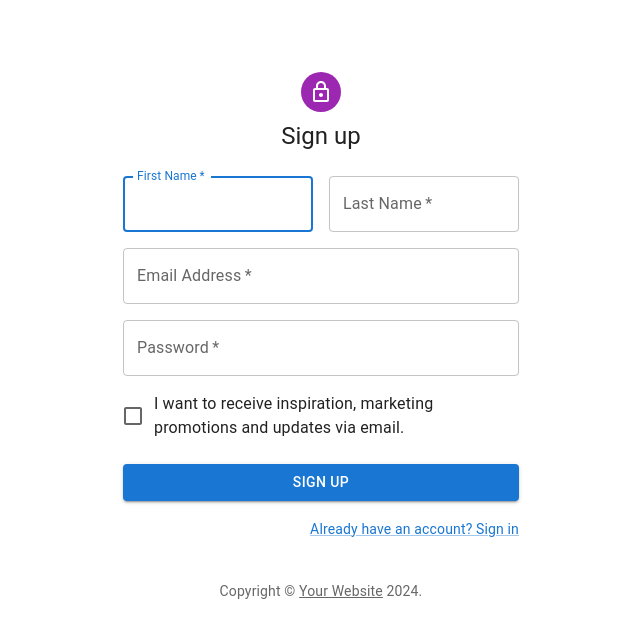
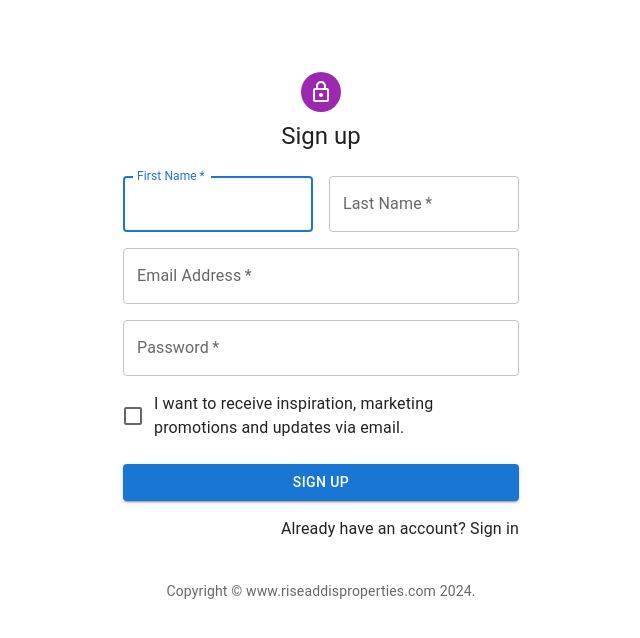
Before and after one commit to Melka1/riseaddis-realestate, a Next.js app: page /signup in a window 1280 px wide. Shown: the top 638 px of the page, without its empty margins (319-959 px from the left). Built offline with nearby package versions, Linux system fonts and the light colour scheme.

Commit message:
update api

```diff
--- /dev/null
+++ b/src/components/Auth/copyright.jsx
@@ -0,0 +1,20 @@
+import { Typography } from "@mui/material";
+import Link from "next/link";
+
+export function Copyright(props) {
+  return (
+    <Typography
+      variant="body2"
+      color="text.secondary"
+      align="center"
+      {...props}
+    >
+      {"Copyright © "}
+      <Link color="inherit" href="/">
+        www.riseaddisproperties.com
+      </Link>{" "}
+      {new Date().getFullYear()}
+      {"."}
+    </Typography>
+  );
+}
--- a/src/pages/index.js
+++ b/src/pages/index.js
@@ -1,7 +1,6 @@
 import Head from "next/head";
 import { Inter } from "next/font/google";
 import ResponsiveAppBar from "@/components/Home/Menubar";
-import SwipeableTextMobileStepper from "@/components/Home/CarouselHero";
 import AboutUsSection from "@/components/Home/AboutUsSection";
 import SearchSection from "@/components/Home/SearchSection";
 import Properties from "@/components/Home/Properties";
@@ -28,7 +27,6 @@ export default function Home() {
       </Head>
       <main>
         <ResponsiveAppBar user={user} />
-        {/* <SwipeableTextMobileStepper /> */}
         <SearchSection />
         <AboutUsSection />
         <Divider flexItem orientation="horizontal" />
--- a/src/pages/property/index.js
+++ b/src/pages/property/index.js
@@ -32,6 +32,7 @@ function Property() {
         .get("https://risesddis-realestate.vercel.app/api/search")
         .then((res) => {
           //http://localhost:3000
+          //https://risesddis-realestate.vercel.app
           console.log(res.data);
           setSearchList(res.data);
         });
@@ -45,7 +46,6 @@ function Property() {
         .then((res) => {
           console.log(res.data);
           setProperty(res.data);
-          // setSearchList([res.data]);
         });
       openDetail(true);
     } else {
--- a/src/pages/signup/index.jsx
+++ b/src/pages/signup/index.jsx
@@ -1,36 +1,19 @@
-import Avatar from "@mui/material/Avatar";
-import Button from "@mui/material/Button";
+import {
+  Avatar,
+  Box,
+  Button,
+  Checkbox,
+  Container,
+  FormControlLabel,
+  Grid,
+  TextField,
+  Typography,
+} from "@mui/material";
+import LockOutlinedIcon from "@mui/icons-material/LockOutlined";
 import CssBaseline from "@mui/material/CssBaseline";
-import TextField from "@mui/material/TextField";
-import FormControlLabel from "@mui/material/FormControlLabel";
-import Checkbox from "@mui/material/Checkbox";
-import Link from "@mui/material/Link";
-import Grid from "@mui/material/Grid";
-import Box from "@mui/material/Box";
-import LockOutlinedIcon from "@mui/icons-material/LockOutlined";
-import Typography from "@mui/material/Typography";
-import Container from "@mui/material/Container";
 import { createTheme, ThemeProvider } from "@mui/material/styles";
-
-function Copyright(props) {
-  return (
-    <Typography
-      variant="body2"
-      color="text.secondary"
-      align="center"
-      {...props}
-    >
-      {"Copyright © "}
-      <Link color="inherit" href="https://mui.com/">
-        Your Website
-      </Link>{" "}
-      {new Date().getFullYear()}
-      {"."}
-    </Typography>
-  );
-}
-
-// TODO remove, this demo shouldn't need to reset the theme.
+import { Copyright } from "@/components/Auth/copyright";
+import Link from "next/link";
 
 const defaultTheme = createTheme();
 
```
Also changed, not shown: src/pages/api/auth.js (+7 -1 lines), src/pages/signin/index.jsx (+17 -37 lines).
